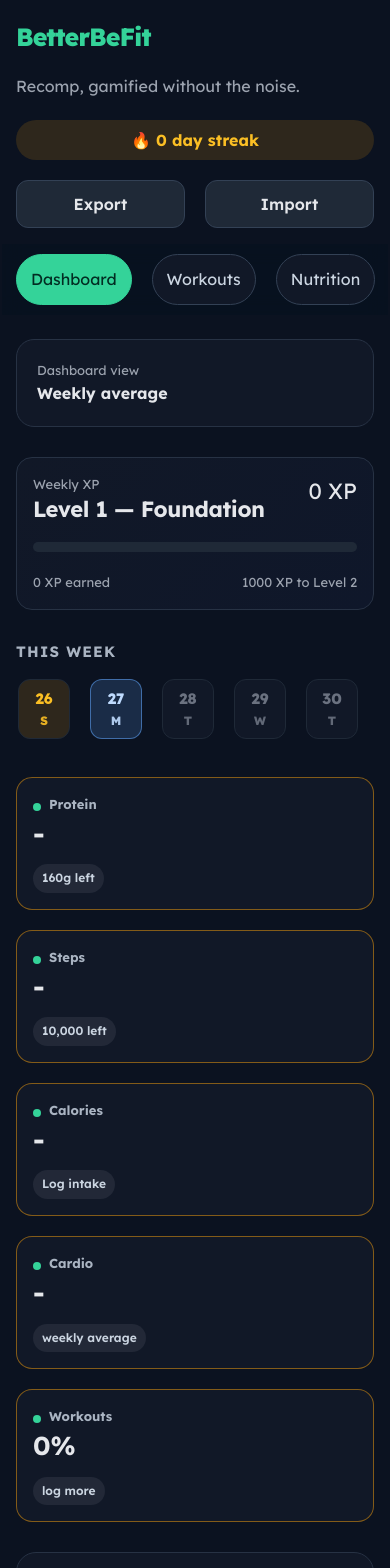
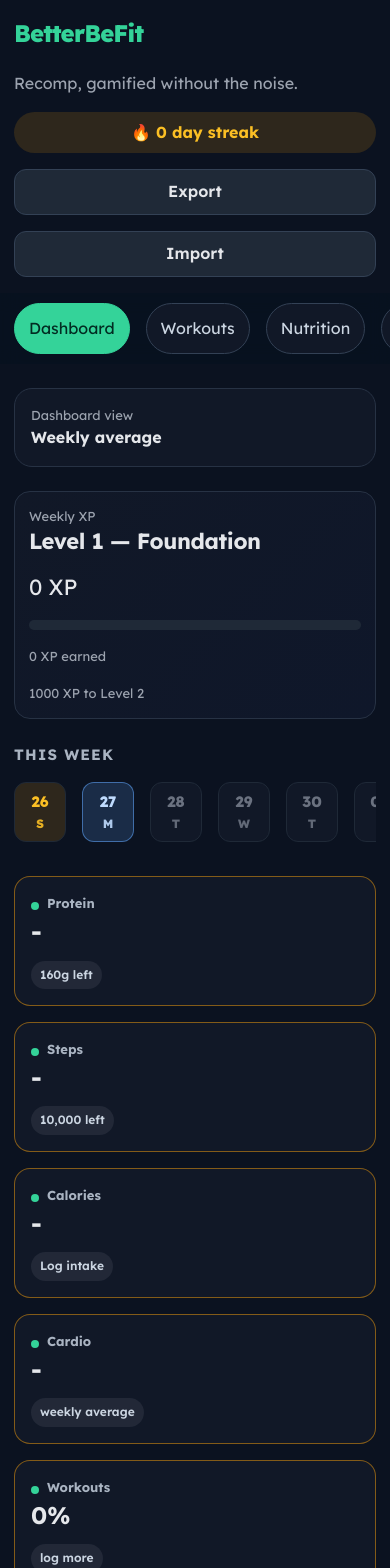
Before and after one commit to ravikiran-personal/betterbefit, a Next.js app: page / in a window 390 px wide. Shown: the top 1568 px of the page. Built offline with nearby package versions, Linux system fonts and the light colour scheme.

Commit message:
Add files via upload

```diff
--- a/app/globals.css
+++ b/app/globals.css
@@ -1203,3 +1203,215 @@ section {
     flex: 1;
   }
 }
+
+
+/* ===== FULL RESPONSIVE HARDENING + CHECK-IN CARDS ===== */
+
+html,
+body,
+#__next {
+  width: 100%;
+  overflow-x: hidden;
+}
+
+main,
+section,
+div,
+form,
+table,
+thead,
+tbody,
+tr,
+td,
+th {
+  min-width: 0;
+}
+
+img,
+svg,
+canvas,
+video {
+  max-width: 100%;
+}
+
+.input,
+.select,
+.textarea,
+.btn,
+.tab {
+  width: 100%;
+}
+
+.row > .btn,
+.row > .input,
+.row > select,
+.row > .tab {
+  width: auto;
+}
+
+.card,
+.level-card,
+.workout-day-card,
+.exercise-card,
+.logged-meal-card,
+.checkin-day-card {
+  max-width: 100%;
+}
+
+.checkin-card-list {
+  display: none;
+  gap: var(--element-gap, 20px);
+  margin-top: var(--element-gap, 20px);
+}
+
+.checkin-day-card {
+  background: #0f172a;
+  border: 1px solid #273244;
+  border-radius: 18px;
+  padding: var(--element-gap, 20px);
+}
+
+.checkin-input-grid {
+  display: grid;
+  grid-template-columns: repeat(3, minmax(0, 1fr));
+  gap: var(--element-gap, 20px);
+}
+
+.checkin-table-desktop {
+  display: block;
+}
+
+@media (min-width: 1201px) {
+  .container {
+    max-width: 1180px;
+  }
+}
+
+@media (max-width: 1200px) {
+  .container {
+    max-width: 100%;
+  }
+
+  .game-metrics,
+  .badge-grid,
+  .xp-rules-grid,
+  .checkin-input-grid {
+    grid-template-columns: repeat(2, minmax(0, 1fr));
+  }
+
+  .workout-card-list {
+    grid-template-columns: 1fr;
+  }
+
+  .checkin-card-list {
+    display: grid;
+  }
+
+  .checkin-table-desktop {
+    display: none;
+  }
+}
+
+@media (max-width: 700px) {
+  :root {
+    --element-gap: 16px;
+    --section-gap: 24px;
+  }
+
+  .container {
+    padding: 14px;
+  }
+
+  .row,
+  .row.space-between,
+  .game-header-actions,
+  .meal-action-cell {
+    flex-direction: column;
+    align-items: stretch;
+  }
+
+  .row > *,
+  .game-header-actions > *,
+  .meal-action-cell > * {
+    width: 100%;
+  }
+
+  .game-metrics,
+  .badge-grid,
+  .xp-rules-grid,
+  .mini-grid,
+  .meal-log-grid,
+  .meal-edit-grid,
+  .checkin-input-grid,
+  .grid-2,
+  .grid-3,
+  .grid-4 {
+    grid-template-columns: 1fr;
+  }
+
+  .week-row {
+    display: flex;
+    overflow-x: auto;
+    padding: 4px 2px 10px;
+    scroll-snap-type: x mandatory;
+  }
+
+  .week-day {
+    scroll-snap-align: start;
+  }
+
+  .readiness-panel {
+    flex-direction: column;
+    align-items: flex-start;
+  }
+
+  .tabbar {
+    flex-wrap: nowrap;
+    overflow-x: auto;
+    padding-bottom: 10px;
+  }
+
+  .tab {
+    flex: 0 0 auto;
+    width: auto;
+  }
+
+  .table-wrap {
+    overflow-x: auto;
+  }
+
+  table {
+    min-width: 680px;
+  }
+}
+
+@media (max-width: 430px) {
+  .brand-title {
+    font-size: 24px;
+  }
+
+  .card,
+  .level-card,
+  .workout-day-card,
+  .exercise-card,
+  .logged-meal-card,
+  .checkin-day-card,
+  .nutrition-input-card {
+    padding: 14px;
+    border-radius: 16px;
+  }
+
+  .game-metric-value,
+  .metric-value {
+    font-size: 24px;
+  }
+
+  .input,
+  .select,
+  .textarea,
+  .btn,
+  .tab {
+    min-height: 46px;
+    font-size: 16px;
+  }
+}
--- a/app/page.tsx
+++ b/app/page.tsx
@@ -1610,7 +1610,43 @@ export default function Page() {
               </button>
             </div>
 
-            <div className="table-wrap" style={{ marginTop: 16 }}>
+            <div className="checkin-card-list">
+              {state.dailyLogs.map((row, index) => (
+                <div className="checkin-day-card" key={row.date + index}>
+                  <Field label="Date">
+                    <input
+                      className="input"
+                      type="date"
+                      value={row.date || todayISO()}
+                      onChange={(e) => updateDaily(index, "date", e.target.value)}
+                    />
+                  </Field>
+
+                  <div className="checkin-input-grid">
+                    <Field label="Weight">
+                      <NumericInput value={row.weight} onChange={(v) => updateDaily(index, "weight", v)} />
+                    </Field>
+                    <Field label="Waist">
+                      <NumericInput value={row.waist} onChange={(v) => updateDaily(index, "waist", v)} />
+                    </Field>
+                    <Field label="Steps">
+                      <NumericInput value={row.steps} onChange={(v) => updateDaily(index, "steps", v)} />
+                    </Field>
+                    <Field label="Calories">
+                      <NumericInput value={row.calories} onChange={(v) => updateDaily(index, "calories", v)} />
+                    </Field>
+                    <Field label="Protein">
+                      <NumericInput value={row.protein} onChange={(v) => updateDaily(index, "protein", v)} />
+                    </Field>
+                    <Field label="Cardio min">
+                      <NumericInput value={row.cardioMinutes} onChange={(v) => updateDaily(index, "cardioMinutes", v)} />
+                    </Field>
+                  </div>
+                </div>
+              ))}
+            </div>
+
+            <div className="table-wrap checkin-table-desktop" style={{ marginTop: 16 }}>
               <table>
                 <thead>
                   <tr>
@@ -1628,48 +1664,18 @@ export default function Page() {
                     <tr key={row.date + index}>
                       <td>
                         <input
-  className="input"
-  type="date"
-  value={row.date || todayISO()}
-  onChange={(e) => updateDaily(index, "date", e.target.value)}
-/>
-                      </td>
-                      <td>
-                        <NumericInput
-                          value={row.weight}
-                          onChange={(v) => updateDaily(index, "weight", v)}
+                          className="input"
+                          type="date"
+                          value={row.date || todayISO()}
+                          onChange={(e) => updateDaily(index, "date", e.target.value)}
                         />
                       </td>
-                      <td>
-                        <NumericInput
-                          value={row.waist}
-                          onChange={(v) => updateDaily(index, "waist", v)}
-                        />
-                      </td>
-                      <td>
-                        <NumericInput
-                          value={row.steps}
-                          onChange={(v) => updateDaily(index, "steps", v)}
-                        />
-                      </td>
-                      <td>
-                        <NumericInput
-                          value={row.calories}
-                          onChange={(v) => updateDaily(index, "calories", v)}
-                        />
-                      </td>
-                      <td>
-                        <NumericInput
-                          value={row.protein}
-                          onChange={(v) => updateDaily(index, "protein", v)}
-                        />
-                      </td>
-                      <td>
-                        <NumericInput
-                          value={row.cardioMinutes}
-                          onChange={(v) => updateDaily(index, "cardioMinutes", v)}
-                        />
-                      </td>
+                      <td><NumericInput value={row.weight} onChange={(v) => updateDaily(index, "weight", v)} /></td>
+                      <td><NumericInput value={row.waist} onChange={(v) => updateDaily(index, "waist", v)} /></td>
+                      <td><NumericInput value={row.steps} onChange={(v) => updateDaily(index, "steps", v)} /></td>
+                      <td><NumericInput value={row.calories} onChange={(v) => updateDaily(index, "calories", v)} /></td>
+                      <td><NumericInput value={row.protein} onChange={(v) => updateDaily(index, "protein", v)} /></td>
+                      <td><NumericInput value={row.cardioMinutes} onChange={(v) => updateDaily(index, "cardioMinutes", v)} /></td>
                     </tr>
                   ))}
                 </tbody>
```
